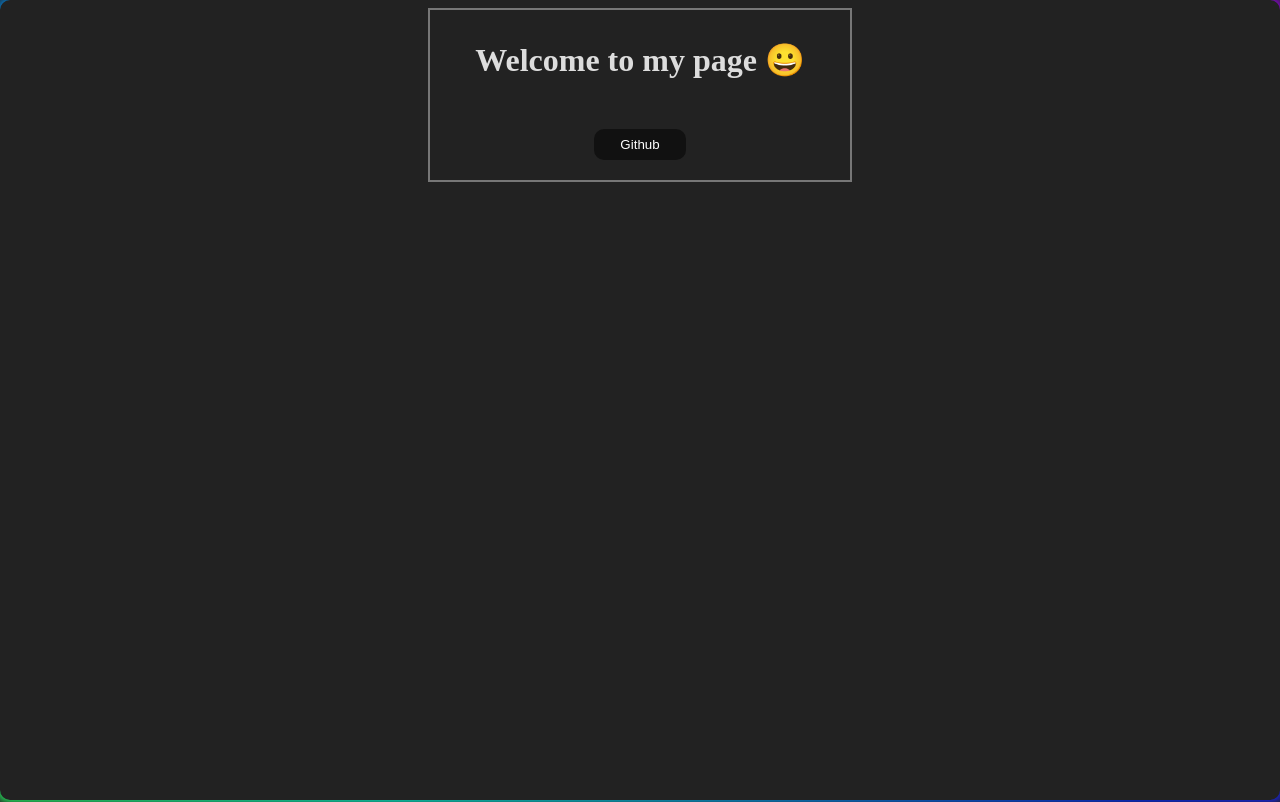
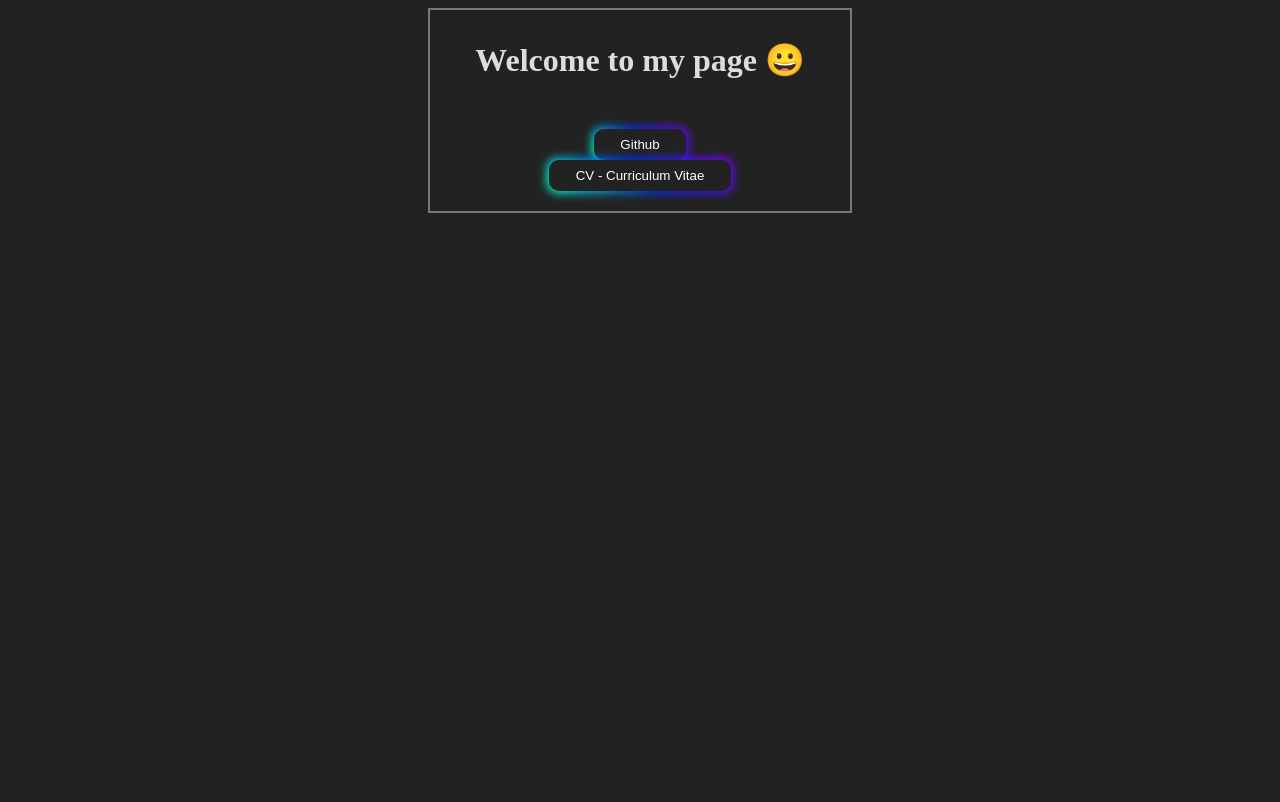
Before and after one commit to FullstackNiklas/FullstackNiklas.github.io, a plain HTML site: page index.html in a window 1280 px wide. Drawn offline with Linux system fonts and the light colour scheme.

Commit message:
Update index.html

```diff
--- a/index.html
+++ b/index.html
@@ -14,7 +14,7 @@
             text-align: center;
         }
 
-        .button-85 {
+        .TitleDiv {
             border: 2px solid #777;
             width: 400px;
             margin: auto;
@@ -38,7 +38,7 @@
             font-size: 24px;
         }
 
-        .button-855 {
+        .button-85 {
             padding: 0.6em 2em;
             border: none;
             outline: none;
@@ -109,12 +109,15 @@
 
 <body>
 
-    <div class="button-85">
+    <div class="TitleDiv">
         <h1>Welcome to my page 😀</h1>
         </br>
 
         <div class = "center">
-            <button class="button-855" role="button" onclick="window.location.href = 'github.com/fullstacknikla';">Github</button>
+            <button class="button-85" role="button" onclick="window.location.href = 'https://github.com/fullstacknikla';">Github</button>
+            </br>
+            <button class="button-85" role="button" onclick="window.location.href = 'httts://youtube.com';">CV - Curriculum Vitae</button>
+
         </div>
     </div>
 
```
